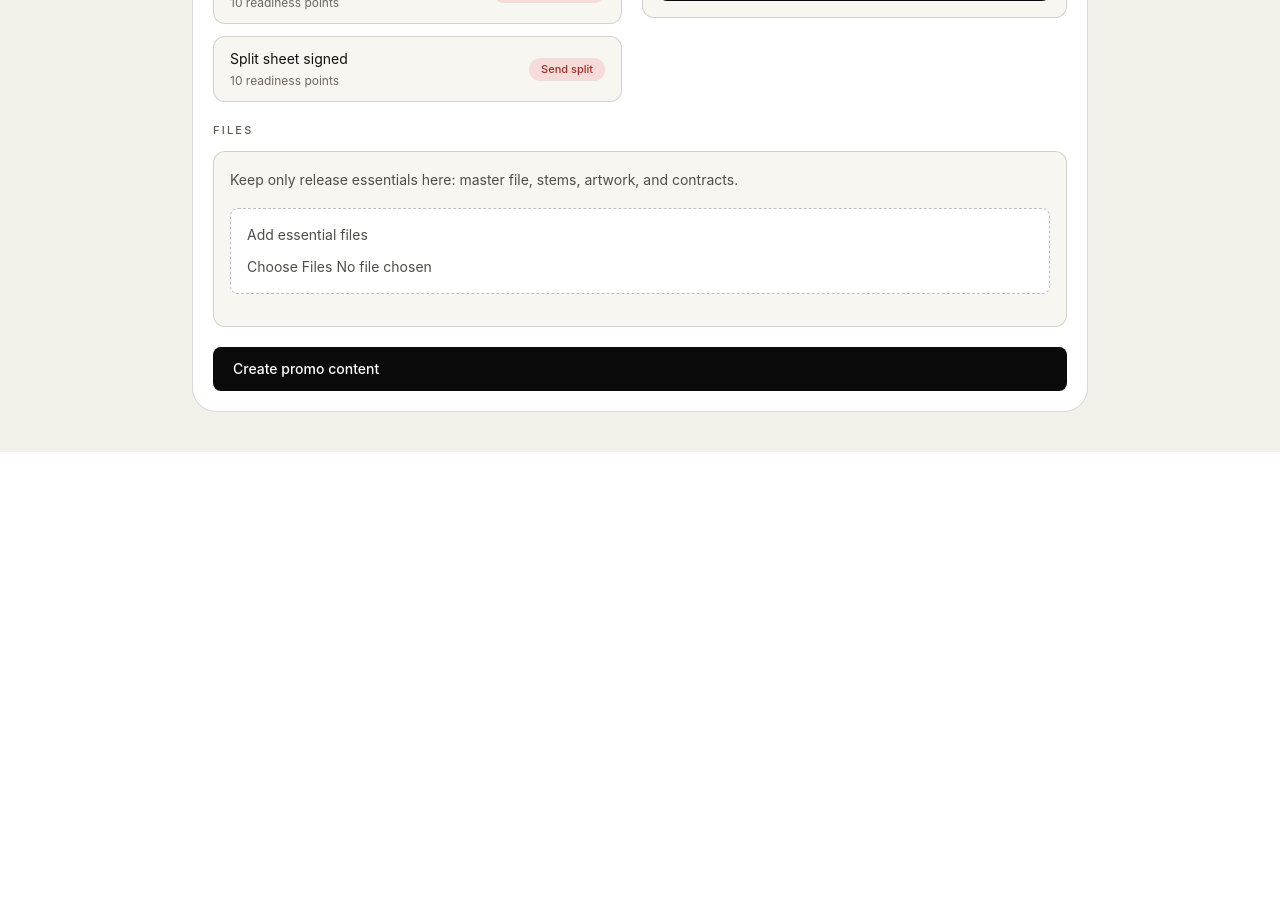
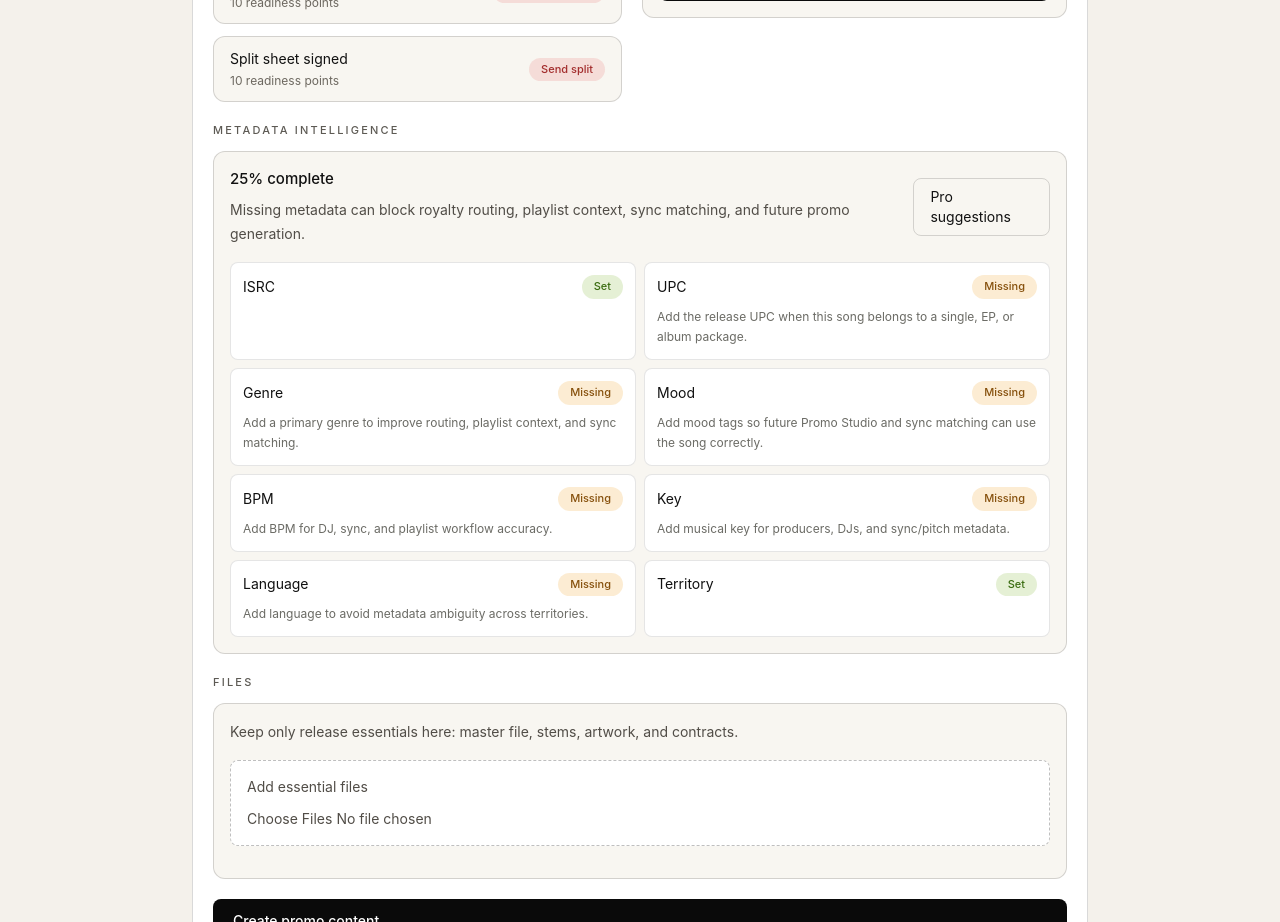
Before and after one commit to oogunbiyi22/pocket-manager, a Next.js app: page /projects/late-nights in a window 1280 px wide. Shown: the part 2740-3662 px from the top of the page. Before the commit the page ends 3192 px from the top, so only its background shows below. Built offline with nearby package versions, Linux system fonts and the light colour scheme.

Commit message:
Add metadata intelligence to song room

```diff
--- a/src/app/projects/[projectId]/page.tsx
+++ b/src/app/projects/[projectId]/page.tsx
@@ -7,6 +7,7 @@ import { AppShell } from "@/components/app-shell";
 import {
   formatMoney,
   formatGapEstimate,
+  getMetadataIntelligence,
   getProjectById,
   getSongConfirmedIncome,
   getSongEstimatedGap,
@@ -40,6 +41,7 @@ export default function ProjectDetailPage() {
   const gapScore = song ? getSongGapScore(song) : 100;
   const registrationRows = song?.revenueStreams ?? [];
   const readinessChecklist = song ? getSongReadinessChecklist(song) : [];
+  const metadataIntelligence = song ? getMetadataIntelligence(song) : null;
 
   function handleFileChange(event: ChangeEvent<HTMLInputElement>) {
     const files = Array.from(event.target.files ?? []).map((file) => file.name);
@@ -203,6 +205,38 @@ export default function ProjectDetailPage() {
                 </div>
               </div>
             </section>
+
+            {metadataIntelligence ? (
+              <section className="mt-5">
+                <div className="mb-3 text-[11px] font-medium uppercase tracking-[0.2em] text-[#5d5a54]">Metadata intelligence</div>
+                <div className="rounded-xl border-[0.5px] border-black/15 bg-[#f8f6f1] p-4">
+                  <div className="flex flex-col gap-3 sm:flex-row sm:items-center sm:justify-between">
+                    <div>
+                      <div className="text-[15px] font-medium text-[#111]">{metadataIntelligence.score}% complete</div>
+                      <p className="mt-2 text-sm leading-6 text-[#514d47]">
+                        Missing metadata can block royalty routing, playlist context, sync matching, and future promo generation.
+                      </p>
+                    </div>
+                    <Link href="/settings" className="rounded-lg border-[0.5px] border-black/15 px-4 py-2 text-sm text-[#111]">
+                      Pro suggestions
+                    </Link>
+                  </div>
+                  <div className="mt-4 grid gap-2 sm:grid-cols-2">
+                    {metadataIntelligence.checks.map((check) => (
+                      <div key={check.label} className="rounded-lg border-[0.5px] border-black/10 bg-white px-3 py-3 text-sm">
+                        <div className="flex items-center justify-between gap-3">
+                          <span className="text-[#111]">{check.label}</span>
+                          <span className={`rounded-full px-3 py-1 text-[11px] font-medium ${check.done ? statusClass("connected") : statusClass("incomplete")}`}>
+                            {check.done ? "Set" : "Missing"}
+                          </span>
+                        </div>
+                        {!check.done ? <p className="mt-2 text-xs leading-5 text-[#6b6b65]">{check.suggestion}</p> : null}
+                      </div>
+                    ))}
+                  </div>
+                </div>
+              </section>
+            ) : null}
           </>
         ) : (
           <section className="mt-5 rounded-xl border-[0.5px] border-[#ef9f27]/50 bg-[#ef9f27]/20 p-4 text-[#854f0b]">
--- a/src/lib/backstage-data.ts
+++ b/src/lib/backstage-data.ts
@@ -78,7 +78,13 @@ export type SongCatalogItem = {
   id: string;
   title: string;
   isrc: string;
+  upc?: string;
   releaseDate: string;
+  genre?: string;
+  mood?: string;
+  bpm?: number;
+  musicalKey?: string;
+  language?: string;
   streams: number;
   territory: string;
   collaborators: Array<{
@@ -852,6 +858,57 @@ export function getSongReadinessChecklist(song: SongCatalogItem) {
   ];
 }
 
+export function getMetadataIntelligence(song: SongCatalogItem) {
+  const checks = [
+    {
+      label: "ISRC",
+      done: Boolean(song.isrc),
+      suggestion: "Add the recording ISRC so platforms can match the master correctly.",
+    },
+    {
+      label: "UPC",
+      done: Boolean(song.upc),
+      suggestion: "Add the release UPC when this song belongs to a single, EP, or album package.",
+    },
+    {
+      label: "Genre",
+      done: Boolean(song.genre),
+      suggestion: "Add a primary genre to improve routing, playlist context, and sync matching.",
+    },
+    {
+      label: "Mood",
+      done: Boolean(song.mood),
+      suggestion: "Add mood tags so future Promo Studio and sync matching can use the song correctly.",
+    },
+    {
+      label: "BPM",
+      done: Boolean(song.bpm),
+      suggestion: "Add BPM for DJ, sync, and playlist workflow accuracy.",
+    },
+    {
+      label: "Key",
+      done: Boolean(song.musicalKey),
+      suggestion: "Add musical key for producers, DJs, and sync/pitch metadata.",
+    },
+    {
+      label: "Language",
+      done: Boolean(song.language),
+      suggestion: "Add language to avoid metadata ambiguity across territories.",
+    },
+    {
+      label: "Territory",
+      done: Boolean(song.territory),
+      suggestion: "Confirm primary territory so royalty estimates stay conservative and explainable.",
+    },
+  ];
+
+  return {
+    score: Math.round((checks.filter((check) => check.done).length / checks.length) * 100),
+    checks,
+    missing: checks.filter((check) => !check.done),
+  };
+}
+
 export function getNextRevenueAction(songs: SongCatalogItem[] = seedSongs) {
   const top = getRevenueActionQueue(songs)[0];
 
```
